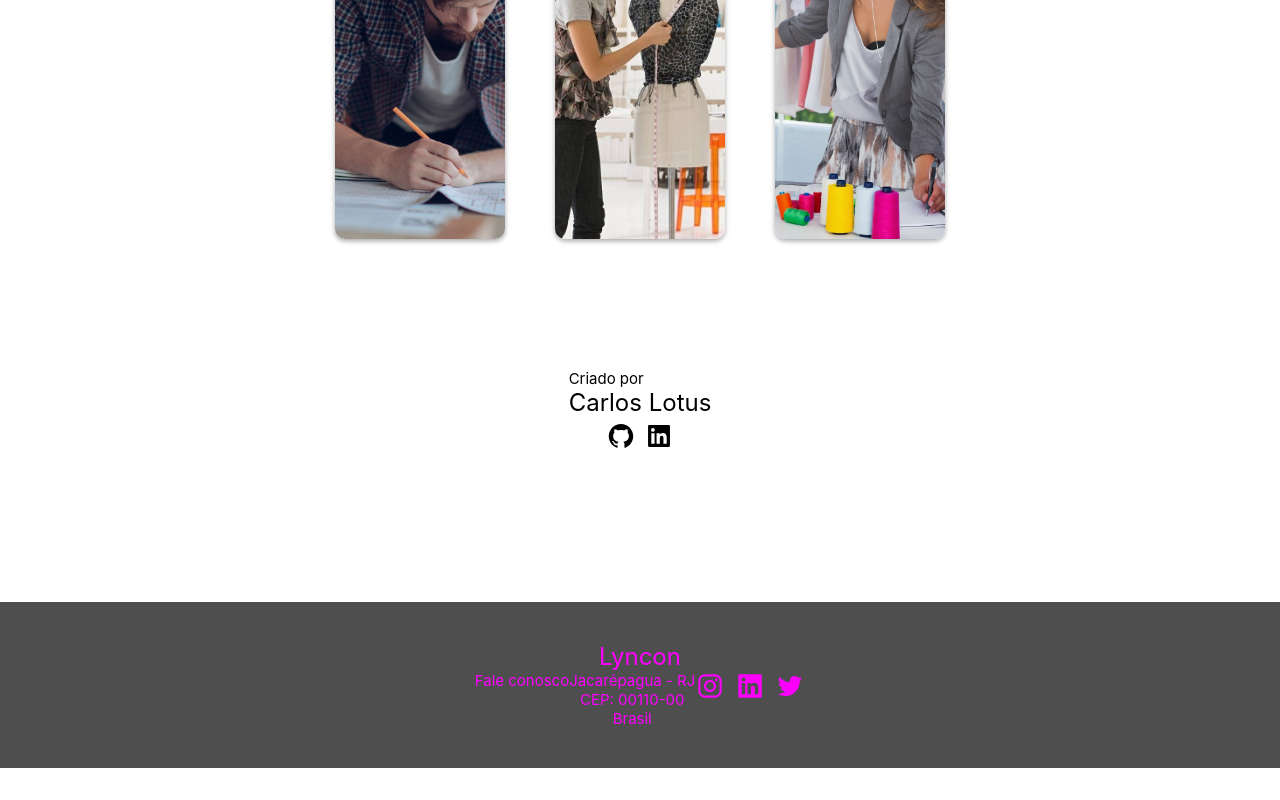
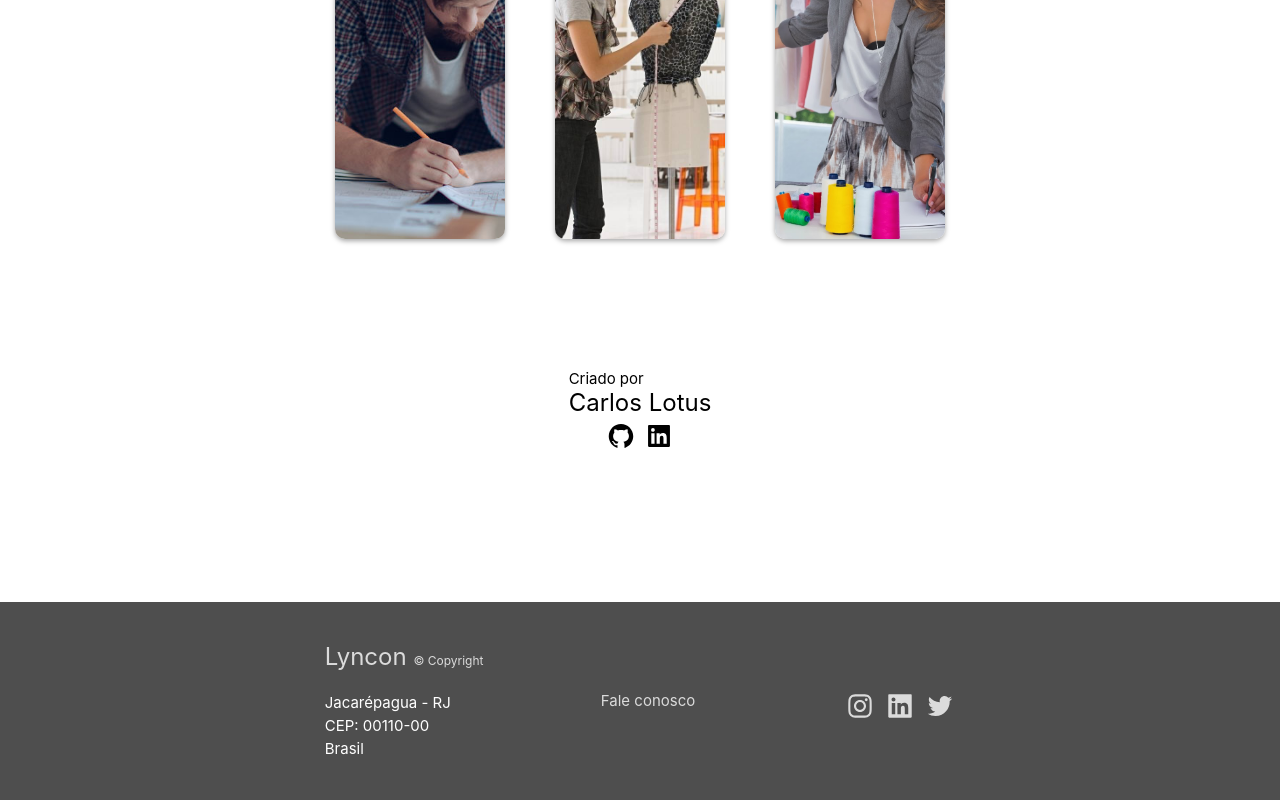
Before and after one commit to carlosr-lotus/Lyncon, a Next.js app: page / in a window 1280 px wide. Shown: the part 2198-2998 px from the top of the page. Before the commit the page ends 2966 px from the top, so only its background shows below. Built offline with nearby package versions, Linux system fonts and the light colour scheme.

Commit message:
NEW - component Footer created

```diff
--- a/src/components/Footer.tsx
+++ b/src/components/Footer.tsx
@@ -6,7 +6,7 @@ import styles from '../styles/components/Footer.module.css';
 export default function Footer() {
     return (
         <footer className={styles.footer}>
-            <h1>Lyncon</h1>
+            <h1>Lyncon <span>&copy; Copyright</span></h1>
 
             <p>Fale conosco</p>
             <p>
--- a/src/styles/components/Footer.module.css
+++ b/src/styles/components/Footer.module.css
@@ -7,11 +7,15 @@
     text-align: center;
 
     display: grid;
-    /* gap: 2rem; */
+    gap: 2rem;
 }
 
 .footer h1 {
     font-size: 2.4rem;
+}
+
+.footer h1 span {
+    font-size: 1.2rem;
 }
 
 .footer p {
@@ -26,16 +30,34 @@
 
 @media (min-width: 810px) {
     .footer {
-        color: magenta;
-
         display: grid;
         grid-template-columns: repeat(3, max-content);
         grid-template-rows: max-content 1fr;
         place-content: center;
+        column-gap: 15rem;
     }
 
     .footer h1 {
         /* grid-row: 1; */
         grid-column: 1 / 4;
+
+        text-align: left;
+    }
+
+    .footer h1 span {
+        font-size: 1.2rem;
+    }
+
+    .footer p:nth-child(3) {
+        color: white;
+        grid-column: 1;
+        grid-row: 2;
+
+        line-height: 2.3rem;
+        text-align: left;
+    }
+
+    .footerSocialMediaContainer > svg {
+        cursor: pointer;
     }
 }
```
